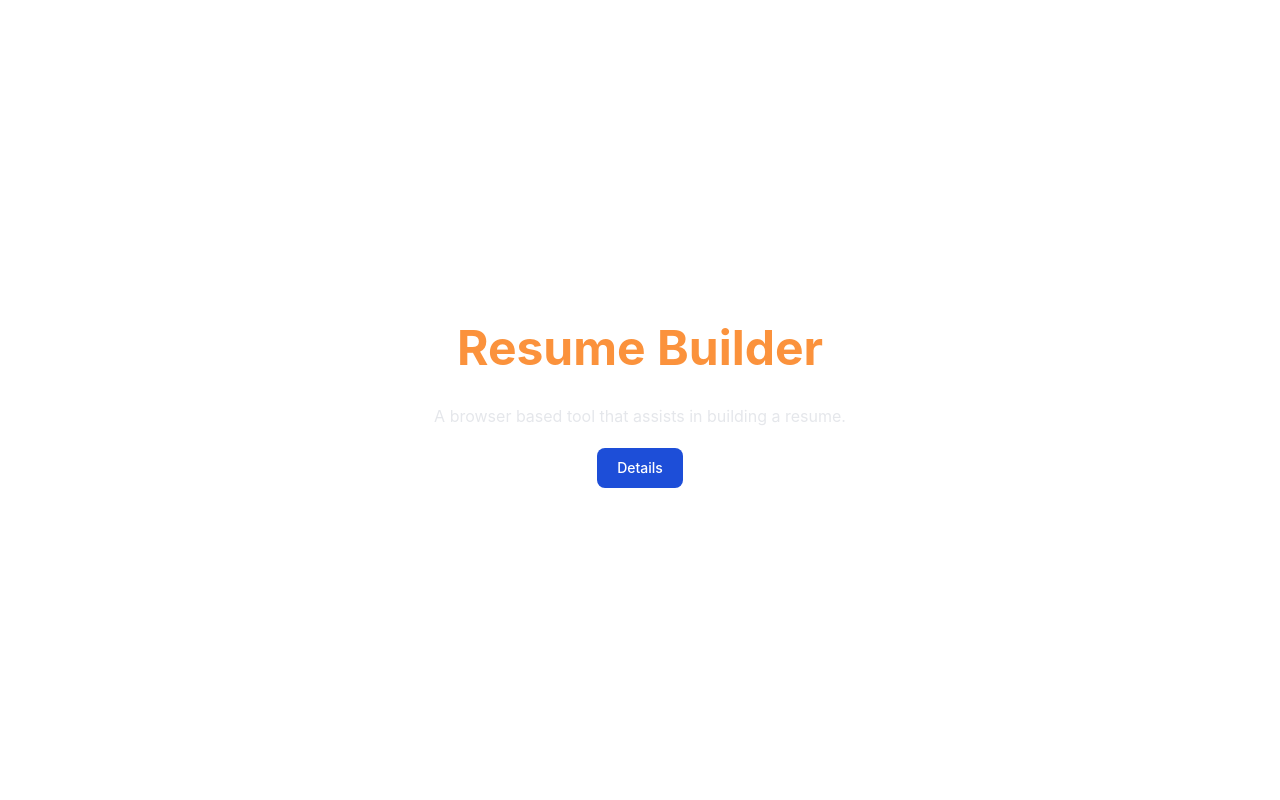
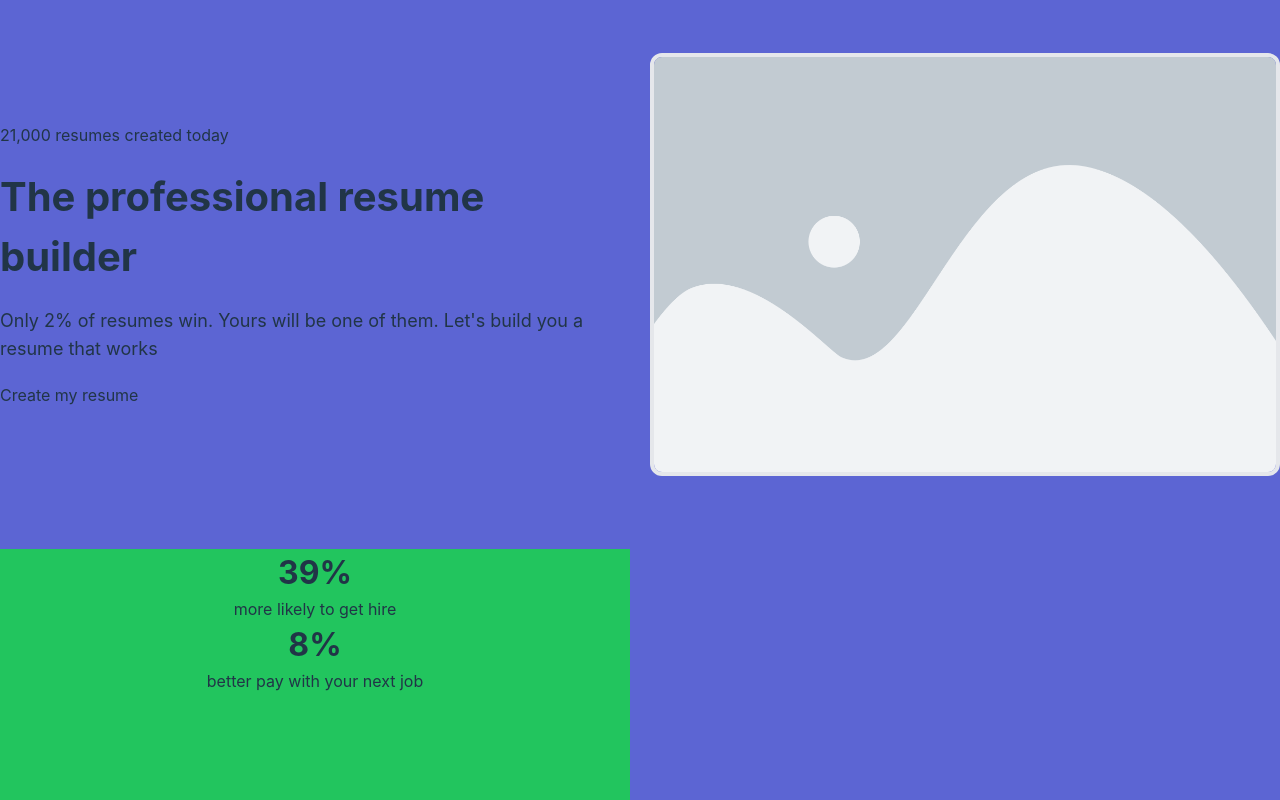
Before and after one commit to Metalax0/resume-builder, a React (Vite) app: page /builder in a window 1280 px wide. Shown: the top 800 px of the page. Built offline with nearby package versions, Linux system fonts and the light colour scheme; the HTML template or start-up script is replaced by a standard one.

Commit message:
UI/ fixed missing elements in templates tab, landing redesign WIP

```diff
--- a/src/App.tsx
+++ b/src/App.tsx
@@ -1,4 +1,4 @@
-import { Landing } from "./components/sections/hero";
+import { Hero } from "./components/sections/hero";
 import { Builder } from "./components/sections/builder";
 import { AppProviders } from "./components/context/appProviders";
 
@@ -6,7 +6,7 @@ function App() {
     return (
         <div className="w-full h-full">
             <AppProviders>
-                <Landing />
+                <Hero />
                 <Builder />
             </AppProviders>
         </div>
--- a/src/components/atoms/accordian/index.tsx
+++ b/src/components/atoms/accordian/index.tsx
@@ -15,7 +15,7 @@ export const Accordion = ({
 }: AccordionProps) => {
     return (
         <div className="border-2 border-gray-600 bg-orange-300 rounded-sm shadow-xl">
-            <h2>
+            <h5>
                 <button
                     type="button"
                     className="flex items-center justify-between w-full px-3 py-2 font-semibold bg-gray-800 text-gray-300 hover:bg-gray-700 transition-colors gap-3"
@@ -40,7 +40,7 @@ export const Accordion = ({
                         />
                     </svg>
                 </button>
-            </h2>
+            </h5>
             {children && (
                 <div
                     className={`flex flex-col gap-3 p-3 bg-transparent text-gray-300 transition-all duration-300 ${
--- a/src/components/sections/builder/index.tsx
+++ b/src/components/sections/builder/index.tsx
@@ -15,9 +15,9 @@ export const Builder = () => {
     }, []);
 
     return (
-        <div className="flex flex-col justify-center items-center gap-10 px-5 w-full h-full">
+        <div className="w-full h-full flex flex-col justify-center items-center gap-10 px-5">
             <Header />
-            <div className="flex relative gap-2 w-full h-[70%] ">
+            <div className="flex relative gap-2 w-full h-[650px] max-w-7xl">
                 <Main />
                 <ZoomSlider />
                 <AccordionProvider>
--- a/src/components/sections/hero/index.tsx
+++ b/src/components/sections/hero/index.tsx
@@ -1,24 +1,36 @@
 import "./style.css";
 
-export const Landing = () => {
+export const Hero = () => {
     return (
-        <div className="flex flex-col justify-center items-center gap-5 w-full h-full">
-            <h1 className="text-orange-400">Resume Builder</h1>
-            <p className="text-gray-200">
-                A browser based tool that assists in building a resume.
-            </p>
-
-            <a
-                href="https://linktr.ee/metalax.dev"
-                className="text-white bg-blue-700 hover:bg-blue-800 focus:ring-4 focus:ring-blue-300 font-medium rounded-lg text-sm px-5 py-2.5 dark:bg-blue-600 dark:hover:bg-blue-700 focus:outline-none dark:focus:ring-blue-800"
-            >
-                Details
-            </a>
-
-            {/*  */}
-            <div className="scroll-downs">
-                <div className="mousey">
-                    <div className="scroller"></div>
+        <div className="flex justify-center w-full h-full bg-[#5c65d3]">
+            <div className="grid grid-cols-1 gap-5 md:grid-cols-4 w-full h-full max-w-7xl">
+                {/* Text */}
+                <div className="flex flex-col items-start justify-center gap-5 text-left text-white-800  md:col-span-2">
+                    <p>21,000 resumes created today</p>
+                    <h2>The professional resume builder</h2>
+                    <p className="text-lg">
+                        Only 2% of resumes win. Yours will be one of them. Let's
+                        build you a resume that works
+                    </p>
+                    <button> Create my resume</button>
+                </div>
+                {/* Img */}
+                <div className="flex justify-center items-center md:col-span-2">
+                    <img
+                        className="rounded-xl border-4 w-3/2 h-auto"
+                        src="src/assets/image-placeholder.jpg"
+                    ></img>
+                </div>
+                {/* Stats */}
+                <div className="flex flex-col items-center bg-green-500 md:col-span-2">
+                    <div>
+                        <h3>39%</h3>
+                        <p>more likely to get hire</p>
+                    </div>
+                    <div>
+                        <h3>8%</h3>
+                        <p>better pay with your next job</p>
+                    </div>
                 </div>
             </div>
         </div>
--- a/src/components/sections/tabs/templates/index.tsx
+++ b/src/components/sections/tabs/templates/index.tsx
@@ -27,9 +27,12 @@ export const TemplatesTab = () => {
     });
 
     return (
-        <div className="flex flex-col gap-6">
-            <div>
+        <div className="flex flex-col items-start flex-1 gap-6 bg-red-500 font-semibold text-gray-800">
+            <div className="flex flex-col items-start">
                 <p className="font-bold">Template Type</p>
+                <small className="mb-2 italic">
+                    App provided or user's saved templates
+                </small>
                 <ToggleSwitch
                     id="template-toggle"
                     labelOn="Application"
@@ -46,6 +49,11 @@ export const TemplatesTab = () => {
                 />
             </div>
 
+            <div className="flex flex-col items-start">
+                <p className="font-bold">Actions</p>
+                <small className="mb-2 italic">
+                    Save as new template or reset to initial
+                </small>
                 <div className="flex gap-2">
                     <Button
                         bttnName="Save"
@@ -58,9 +66,17 @@ export const TemplatesTab = () => {
                         bttnAction={resetTemplate}
                     />
                 </div>
+            </div>
 
+            <div className="flex flex-col items-start">
+                <p className="font-bold">Available Templates</p>
+                <small className="mb-2 italic">
+                    Click the cards below to load template
+                </small>
                 <TemplateList
-                target={templatesState.showAppTemplate ? "Application" : "User"}
+                    target={
+                        templatesState.showAppTemplate ? "Application" : "User"
+                    }
                     templates={
                         templatesState.showAppTemplate
                             ? applicationTemplateArr
@@ -78,5 +94,6 @@ export const TemplatesTab = () => {
                     }}
                 />
             </div>
+        </div>
     );
 };
--- a/src/index.css
+++ b/src/index.css
@@ -30,7 +30,6 @@ body,
 }
 
 #root {
-    max-width: 1280px;
     margin: 0 auto;
     text-align: center;
 }
@@ -42,6 +41,21 @@ body,
 
 h1 {
     font-size: 3rem;
+    font-weight: bold;
+}
+
+h2 {
+    font-size: 2.5rem;
+    font-weight: bold;
+}
+
+h3 {
+    font-size: 2rem;
+    font-weight: bold;
+}
+
+h4 {
+    font-size: 1.5rem;
     font-weight: bold;
 }
 
```
Lines whose indentation alone changed are shown as unchanged.
